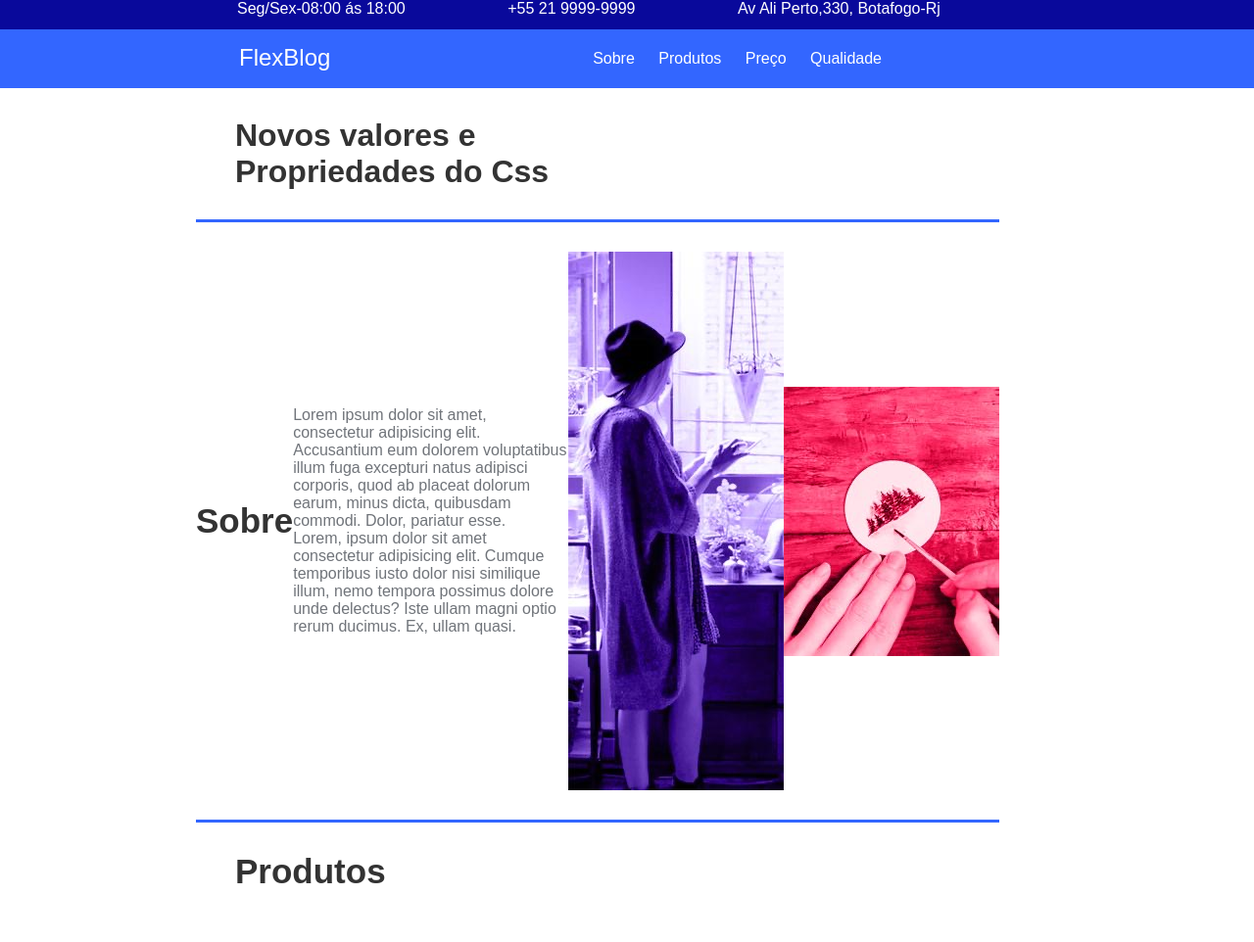
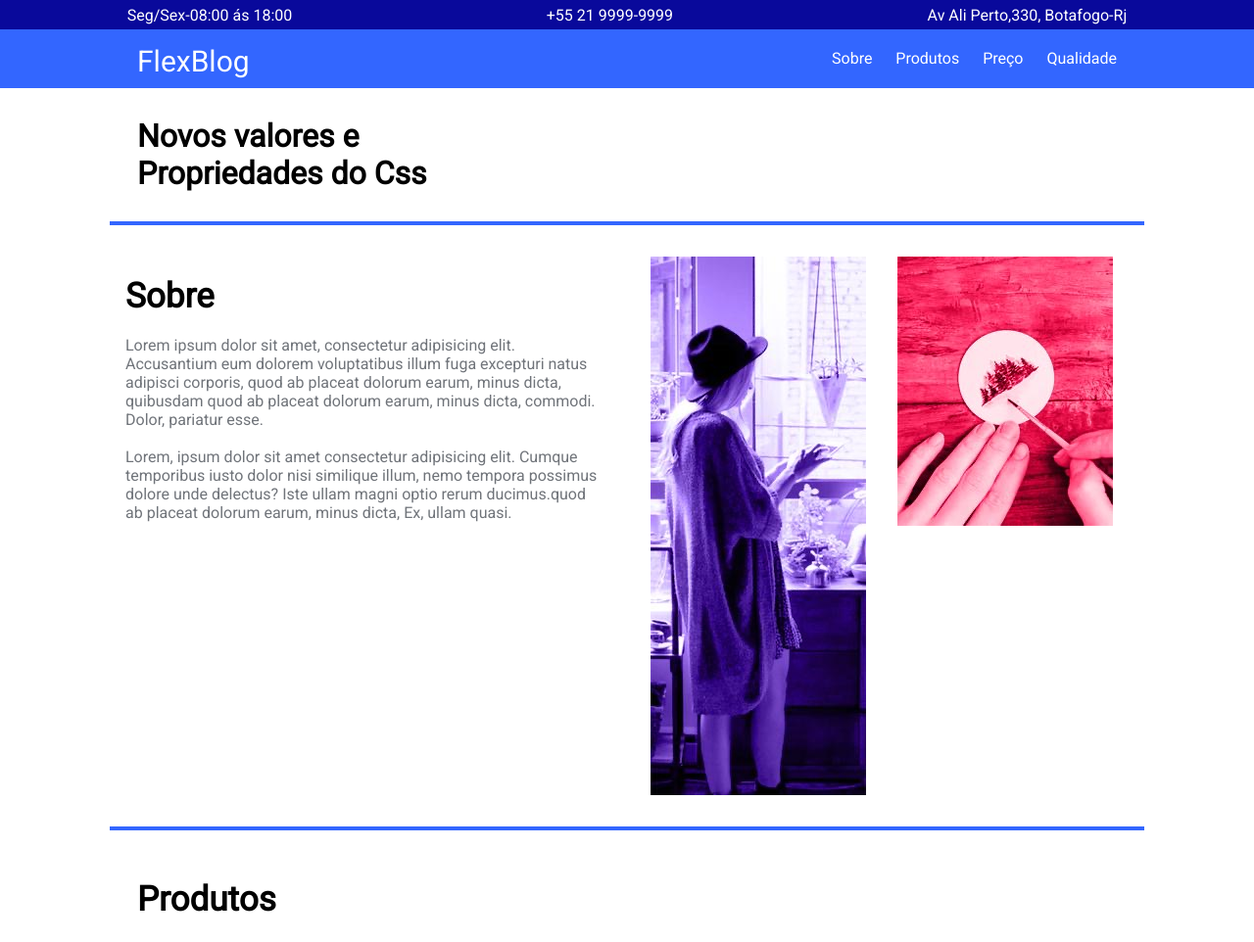
Before and after one commit to dayanersilva/FLEX_BLOG, a plain HTML site: page index.html in a window 1280 px wide. Shown: the top 962 px of the page at 98% size. Drawn offline with Linux system fonts and the light colour scheme.

Commit message:
fazendo ajustes no HTML e Css

```diff
--- a/css/estilo.css
+++ b/css/estilo.css
@@ -1,64 +1,53 @@
 *{
     margin: 0;
     padding: 0;
-    font-family:"Montserrat", Arial, Helvetica, sans-serif;
+    font-family:'Roboto', sans-serif;
 }
 
-h1, h2, h3{
+/*h1, h2, h3{
     color: #333;
 }
 
 p {
     color: #70747A;
-}
+}*/
 
 .andress-container{
     width: 100%;
     height: 30px;
     background-color: #09099b;
-    padding: 0 12em;
-    position: relative;
-    box-sizing: border-box;
-
+    display: flex;
+    justify-content: center;
+    align-items: center;
 }
 
 .andress-container address{
+    margin: 0 auto;
     color: #fff;
-    display: inline-block;
-    margin: 0 50px;
     font-style: normal;
-    text-align: center;
-
-
 }
 
 .nav-container {
     height: 60px;
     width: 100%;
     background-color: #3366ff;
-    padding: 0 4em;
-    box-sizing: border-box;
-
-}
-.nav{
     position: relative;
 }
 
 .flex {
-    margin-left: 180px;
+    margin-left: 140px;
     color: #fff;
     font-weight: normal;
     padding: 15px 0;
+    font-size: 30px;
 }
-
 
 .nav-items{
     list-style: none;
     position: absolute;
-    right: 380px;
-    top: 60px;
+    right: 140px;
+    top: 30px;
     display: inline-block;
-    padding: center ;
     line-height:0;
 }
 
@@ -67,61 +56,56 @@ p {
     margin-left: 20px;
 }
 
-
 .nav-container a {
     color: #fff;
     text-decoration: none;
 }
 
-.conteudo{
-    width: 1020px;
-}
-
-.titulo{
-    margin-left: 240px;
+h1{
+    margin-left: 140px;
     margin-top: 30px;
     margin-bottom: 30px;
 }
 
-.sobre{
+.main-conteudo{
+    width: 80%;
+    margin: 0 auto;
+    border-top: 4px solid #3366ff;
+    border-bottom: 4px solid #3366ff;
     display: flex;
     flex-direction: row;
     flex-wrap: nowrap;
     justify-content: center;
-    align-items: center;
-    padding: 30px 0;
-    border-top: 3px solid #3366ff;
-    border-bottom:3px solid #3366ff ;
-    margin: 30px  0 30px 200px;
+    align-items:flex-start;
+    padding: 2em 1em;
 }
 
-.h2sobre{
+h2{
     font-size: 35px;
-    flex-grow: 0;
-    flex-shrink: 1;
-    flex-basis: auto;
+    padding: 20px 0;
 }
 
-.psobre{
-    flex-grow: 0;
-    flex-shrink: 1;
-    flex-basis: auto;
+p{
+    color: #70747A ;
+    text-align: left;
+    padding: 0 2em 0 0 ;
+}
+img{
+    padding: 0 1em;
 }
 
-.hgallery{
-    margin-left: 240px;
+.hpro{
+    margin-left: 140px;
     margin-top: 30px;
     margin-bottom: 30px;
-    font-size: 35px;
 }
 
 
 .gallery{
     display: flex;
-    height: 400px;
     flex-direction: row;
     justify-content: center;
-    align-items: center;
+
 }
 
 .gallery-card{
--- a/index.html
+++ b/index.html
@@ -7,11 +7,11 @@
     <meta name="viewport" content="width=device-width, initial-scale=1.0">
     <title>FlexBlog</title>
     <link rel="stylesheet" href="css/estilo.css">
+    <link href="https://fonts.googleapis.com/css2?family=Roboto&display=swap" rel="stylesheet">
 </head>
 
 <body>
-    <div id="container">
-
+    <div class="container">
         <div class="andress-container">
             <address>Seg/Sex-08:00 ás 18:00</address>
             <address>+55 21 9999-9999</address>
@@ -29,43 +29,49 @@
                 </ul>
             </nav>
         </div>
-        <div class="conteudo">
-            <h1 class="titulo">Novos valores e <br>
+
+        <h1>Novos valores e <br>
             Propriedades do Css</h1>
 
+        <div class="main-conteudo">
             <article class="sobre">
-                <h2 class="h2sobre">Sobre</h2>
-                <p class="psobre"> Lorem ipsum dolor sit amet, consectetur adipisicing elit. Accusantium eum dolorem
+                <h2>Sobre</h2>
+                <p> Lorem ipsum dolor sit amet, consectetur adipisicing elit. Accusantium eum dolorem
                     voluptatibus illum
-                    fuga excepturi natus adipisci corporis, quod ab placeat dolorum earum, minus dicta, quibusdam
-                    commodi. Dolor, pariatur esse.<br>
+                    fuga excepturi natus adipisci corporis, quod ab placeat dolorum earum, minus dicta, quibusdam quod
+                    ab placeat dolorum earum, minus dicta,
+                    commodi. Dolor, pariatur esse.<br><br>
                     Lorem, ipsum dolor sit amet consectetur adipisicing elit. Cumque temporibus iusto dolor nisi
-                    similique illum, nemo tempora possimus dolore unde delectus? Iste ullam magni optio rerum ducimus.
+                    similique illum, nemo tempora possimus dolore unde delectus? Iste ullam magni optio rerum
+                    ducimus.quod ab placeat dolorum earum, minus dicta,
                     Ex, ullam quasi.</p>
+            </article>
 
             <img src="img/IMG_2202.JPG" alt="moça em pe">
             <img src="img/IMG_2203.JPG" alt="pintura">
-            </article>
+
         </div>
-        <h2 class="hgallery">Produtos</h2>
+
+        <h2 class="hpro">Produtos</h2>
 
         <section class="gallery">
 
             <article class="gallery-card">
-                <p class="gallery-title">Purble</p>
+                <p class="purple">Purble</p>
                 <img src="img/IMG_2205.JPG" alt="purple">
             </article>
 
             <article class="gallery-card">
-                <p class="gallery-title">Pink</p>
+                <p class="pink">Pink</p>
                 <img src="img/IMG_2206.JPG" alt="pink">
             </article>
 
             <article class="gallery-card">
-                <p class="gallery-title">Blue</p>
+                <p class="blue">Blue</p>
                 <img src="img/IMG_2207.JPG" alt="blue">
             </article>
         </section>
+
         <section class="pricing-container"></section>
         <div class="plans-container">
             <div class="plan">
@@ -106,9 +112,6 @@
             </div>
         </div>
     </div>
-
-
-
 </body>
 
 </html>
```
Lines whose indentation alone changed are shown as unchanged.
